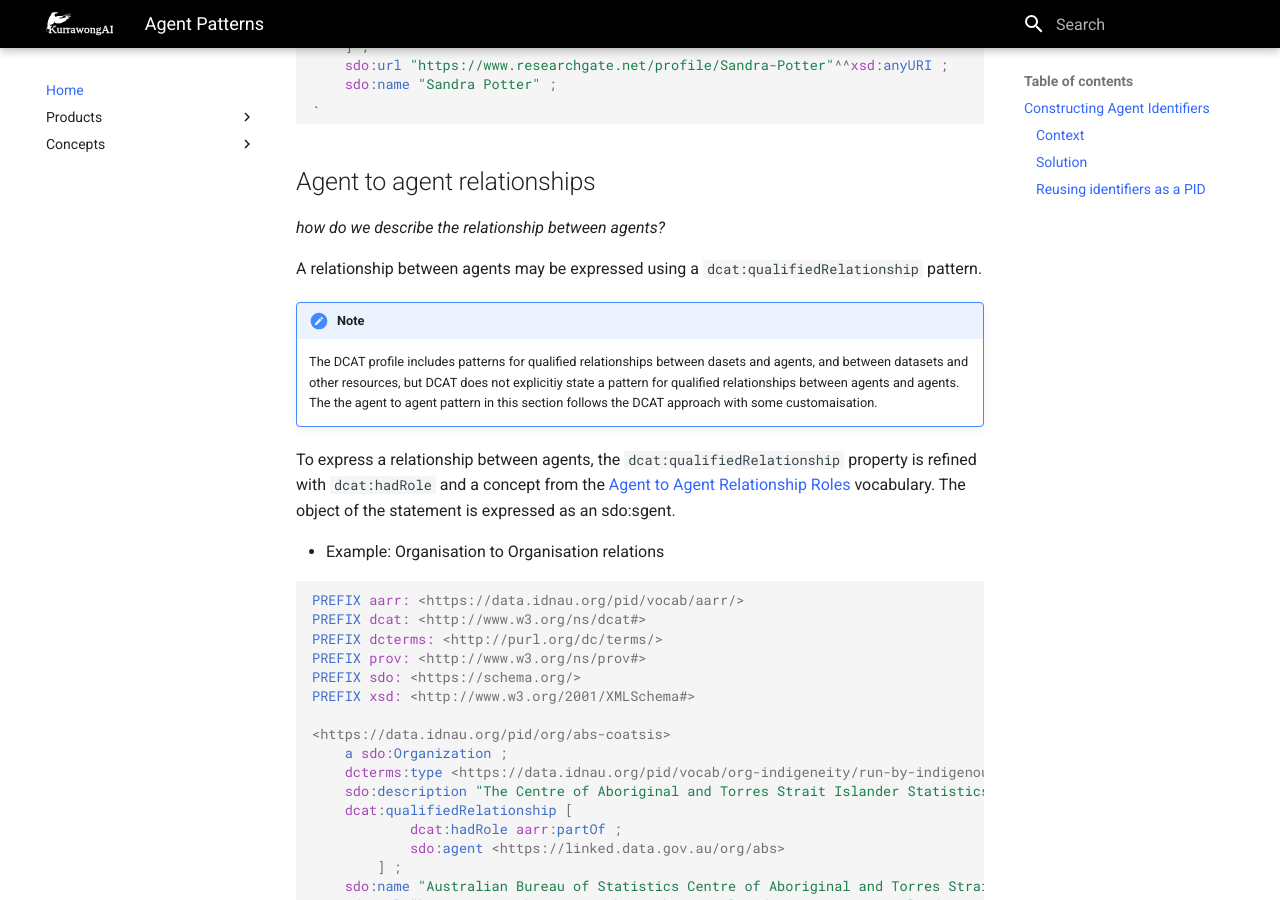
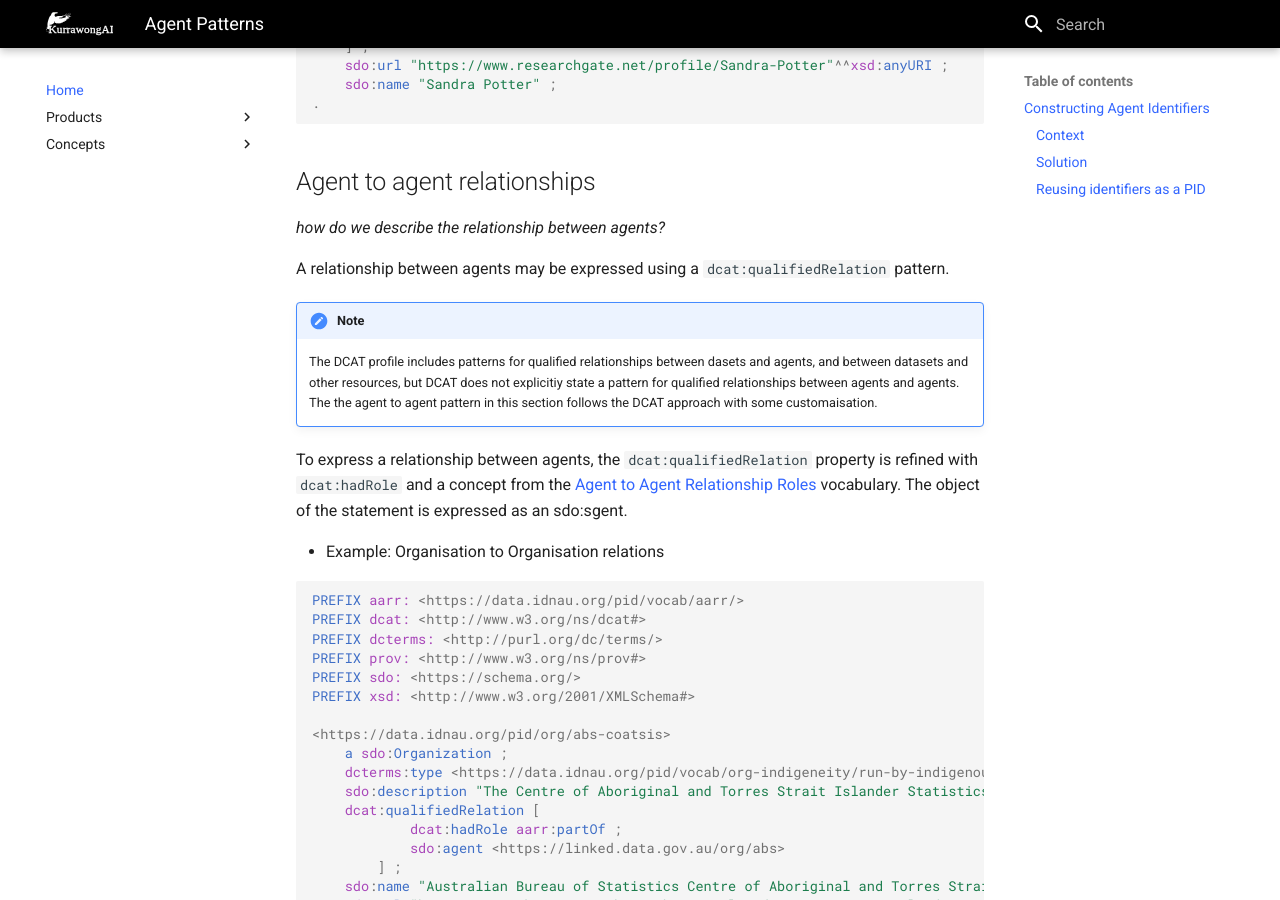
Before and after one commit to Kurrawong/docs, an MkDocs documentation site: the page built from docs/concepts/agents/patterns.md, in a window 1280 px wide and 900 px high, scrolled down 3590 px. Built offline with MkDocs 1.6.1 and Material for MkDocs 9.7.7, drawn with Linux system fonts in a browser that asks for light colours.

Commit message:
Merge remote-tracking branch 'origin/main'

```diff
--- a/docs/concepts/agents/patterns.md
+++ b/docs/concepts/agents/patterns.md
@@ -148,13 +148,13 @@ If using a Pre-structured identifier patter, there may be options for minting a
 
 _how do we describe the relationship between agents?_
 
-A relationship between agents may be expressed using a `dcat:qualifiedRelationship` pattern.
+A relationship between agents may be expressed using a `dcat:qualifiedRelation` pattern.
 
 !!! note
 
     The DCAT profile includes patterns for qualified relationships between dasets and agents, and between datasets and other resources, but DCAT does not explicitiy state a pattern for qualified relationships between agents and agents. The the agent to agent pattern in this section follows the DCAT approach with some customaisation.
 
-To express a relationship between agents, the `dcat:qualifiedRelationship` property is refined with `dcat:hadRole` and a concept from the [Agent to Agent Relationship Roles](https://data.idnau.org/pid/vocab/aarr) vocabulary. The object of the statement is expressed as an sdo:sgent.
+To express a relationship between agents, the `dcat:qualifiedRelation` property is refined with `dcat:hadRole` and a concept from the [Agent to Agent Relationship Roles](https://data.idnau.org/pid/vocab/aarr) vocabulary. The object of the statement is expressed as an sdo:sgent.
 
 * Example: Organisation to Organisation relations
 
@@ -170,7 +170,7 @@ PREFIX xsd: <http://www.w3.org/2001/XMLSchema#>
     a sdo:Organization ;
     dcterms:type <https://data.idnau.org/pid/vocab/org-indigeneity/run-by-indigenous-persons> ;
     sdo:description "The Centre of Aboriginal and Torres Strait Islander Statistics (CoATSIS) has a leadership and coordination role for national statistical activity about Aboriginal and Torres Strait Islander peoples. They engage with communities across a range of statistical activities and outputs such as the Aboriginal and Torres Strait Islander health and social surveys, the five-yearly Census, administrative data, and data integration projects."@en ;
-    dcat:qualifiedRelationship [
+    dcat:qualifiedRelation [
             dcat:hadRole aarr:partOf ;
             sdo:agent <https://linked.data.gov.au/org/abs>
         ] ;
```
